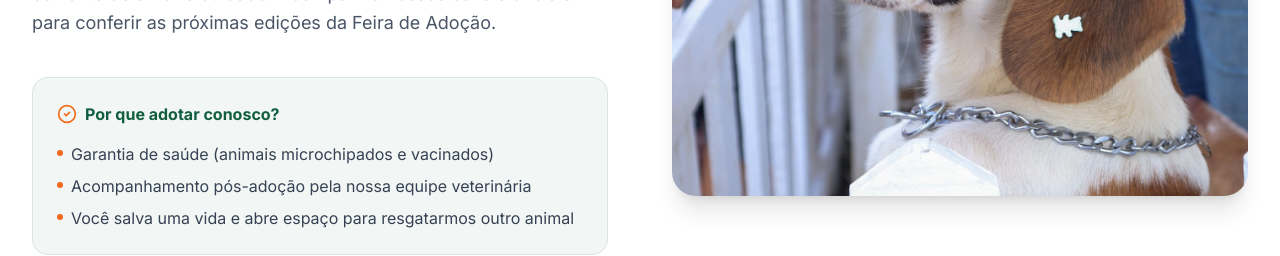
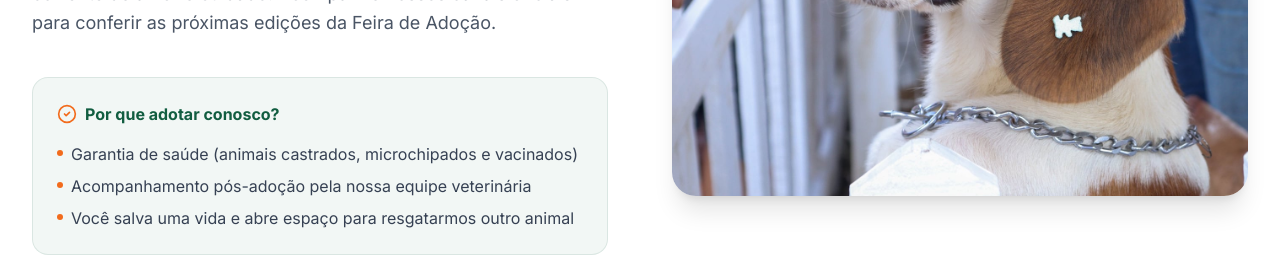
Before and after one commit to focinhoapp-png/SMBPA, a React (Vite) app: page / in a window 1280 px wide. Shown: the part 3082-3338 px from the top of the page. Built offline with nearby package versions, Linux system fonts and the light colour scheme; no server answers; the database is empty.

Commit message:
O texto "Por que adotar conosco?" foi atualizado para incluir que os animais são castrados.

```diff
--- a/src/components/About.tsx
+++ b/src/components/About.tsx
@@ -53,7 +53,7 @@ export default function About() {
               <ul className="space-y-2 mt-4 text-gray-700">
                 <li className="flex items-start gap-2">
                   <span className="w-1.5 h-1.5 rounded-full bg-guapi-orange mt-2 block shrink-0" />
-                  Garantia de saúde (animais microchipados e vacinados)
+                  Garantia de saúde (animais castrados, microchipados e vacinados)
                 </li>
                 <li className="flex items-start gap-2">
                   <span className="w-1.5 h-1.5 rounded-full bg-guapi-orange mt-2 block shrink-0" />
```
